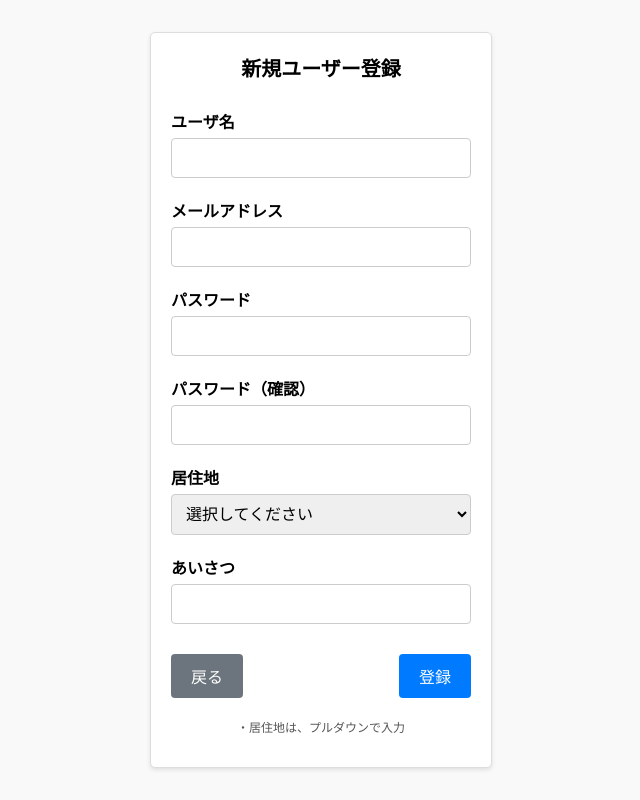
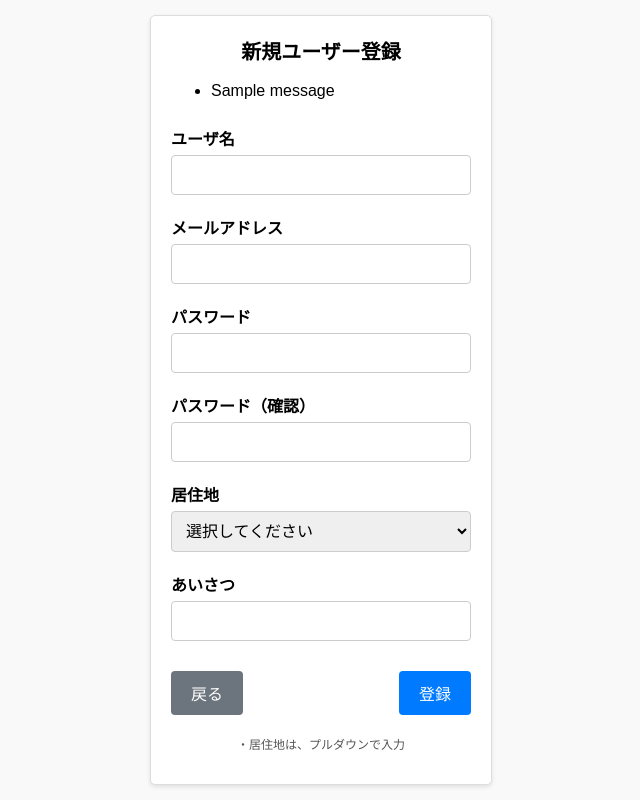
Before and after one commit to RareTECH-Iteam/honda_0817, a Flask app: page /signup in a window 1280 px wide. Shown: the whole page, without its empty margins (319-959 px from the left). Run offline with Flask 2, Linux system fonts and the light colour scheme; one stand-in notice (Sample message) is shown.

Commit message:
signup.htmlの90行目から100行目を追加

```diff
--- a/ChatApp/app.py
+++ b/ChatApp/app.py
@@ -88,12 +88,10 @@ def index():
 # ホームの「/」の中の「detail」URLのエンドポイント
 @app.route('/detail')
 def detail():
-
     return render_template('detail.html')
 
 @app.route('/detail_edit')
 def detail_edit():
-
     return render_template('detail_edit.html')
 
 # ホームの「/」の中の「chat_room_list」URLのエンドポイント
--- a/ChatApp/templates/registration/signup.html
+++ b/ChatApp/templates/registration/signup.html
@@ -87,6 +87,17 @@
 <body>
     <div class="container">
         <h2>新規ユーザー登録</h2>
+        {% with messages = get_flashed_messages() %}
+          {% if messages %}
+            <div class="flash-messages">
+              <ul>
+                {% for message in messages %}
+                  <li>{{ message }}</li>
+                {% endfor %}
+              </ul>
+            </div>
+          {% endif %}
+        {% endwith %}
         <form method="post">
             <label for="username">ユーザ名</label>
             <input type="text" id="username" name="username" required>
```
